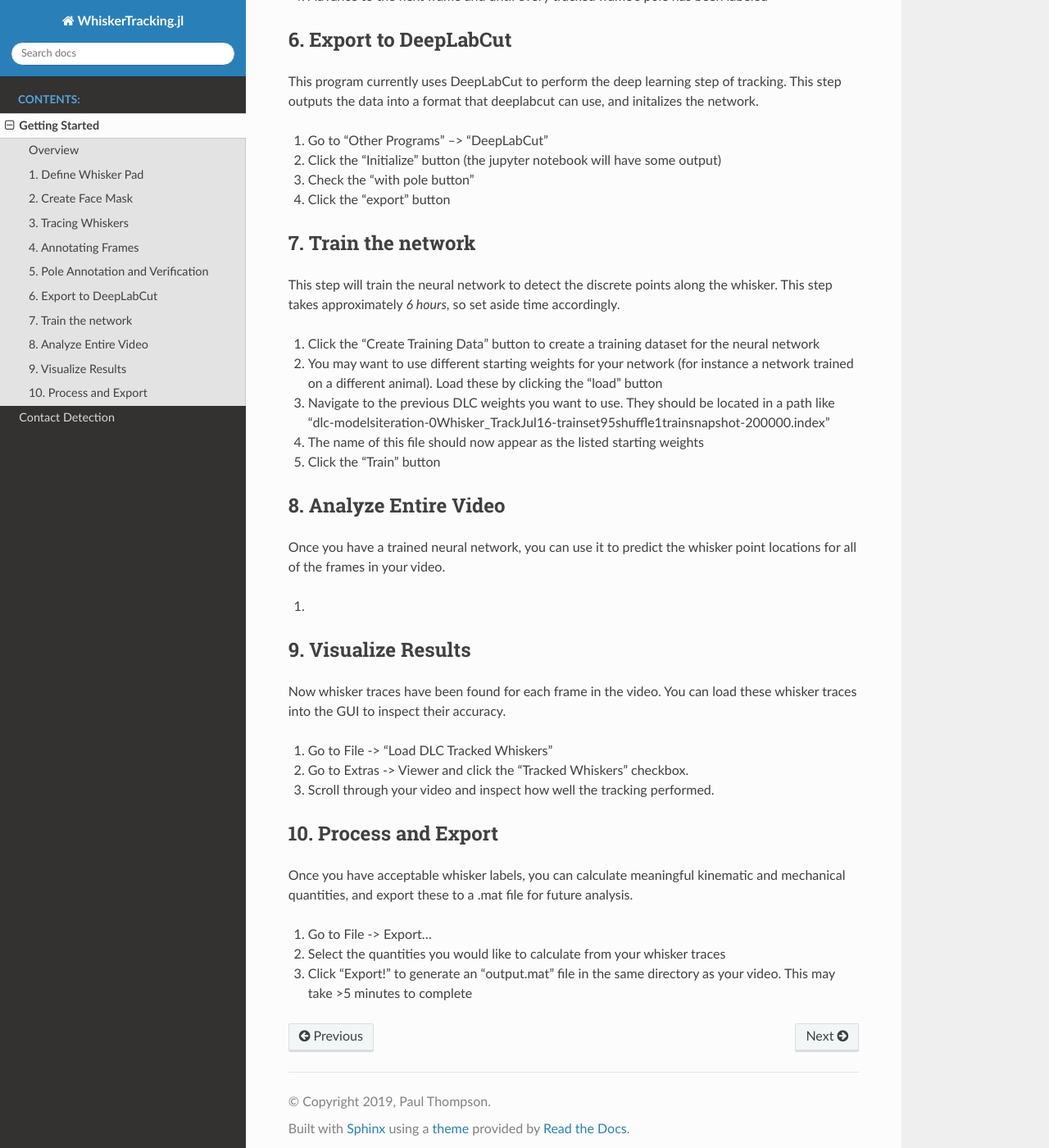
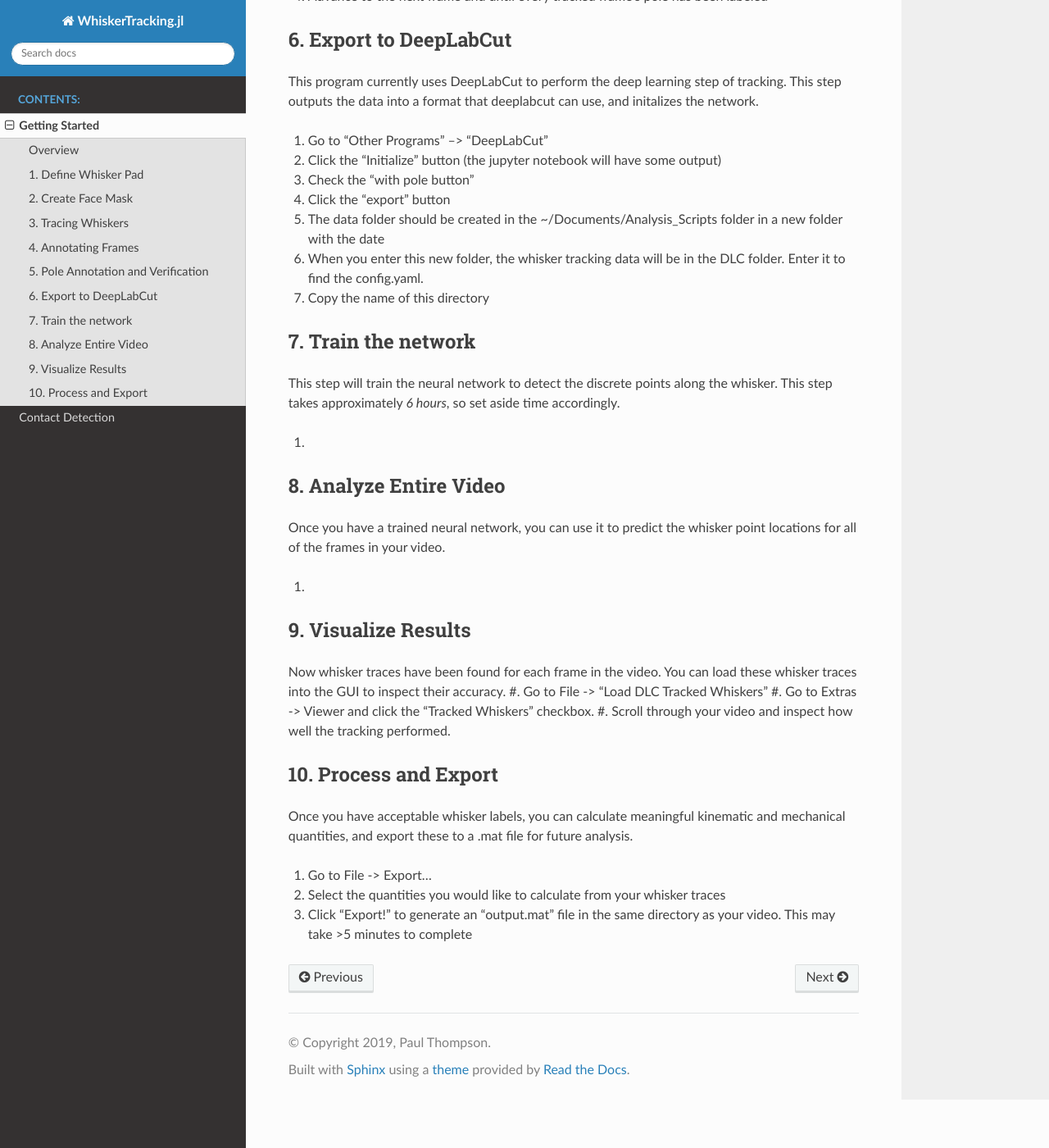
Before and after one commit to paulmthompson/WhiskerTracking.jl, a Sphinx documentation site: the page built from docs/Whisker_Tracking.rst, in a window 1280 px wide and 1400 px high, scrolled down 2791 px. Shown: the whole window at 82% size. Built offline with Sphinx 7.4.7 and the Read the Docs theme 2.0.0, drawn with Linux system fonts in a browser that asks for light colours.

Commit message:
can update pose configuration now

```diff
--- a/docs/Whisker_Tracking.rst
+++ b/docs/Whisker_Tracking.rst
@@ -121,6 +121,9 @@ outputs the data into a format that deeplabcut can use, and initalizes the netwo
 #. Click the "Initialize" button (the jupyter notebook will have some output)
 #. Check the "with pole button"
 #. Click the "export" button
+#. The data folder should be created in the ~/Documents/Analysis_Scripts folder in a new folder with the date
+#. When you enter this new folder, the whisker tracking data will be in the DLC folder. Enter it to find the config.yaml.
+#. Copy the name of this directory
 
 *********************
 7. Train the network
@@ -129,11 +132,7 @@ outputs the data into a format that deeplabcut can use, and initalizes the netwo
 This step will train the neural network to detect the discrete points along the whisker. This step takes approximately
 *6 hours*, so set aside time accordingly.
 
-#. Click the "Create Training Data" button to create a training dataset for the neural network
-#. You may want to use different starting weights for your network (for instance a network trained on a different animal). Load these by clicking the "load" button
-#. Navigate to the previous DLC weights you want to use. They should be located in a path like "dlc-models\iteration-0\Whisker_TrackJul16-trainset95shuffle1\train\snapshot-200000.index"
-#. The name of this file should now appear as the listed starting weights
-#. Click the "Train" button
+#.
 
 ***********************
 8. Analyze Entire Video
@@ -150,7 +149,6 @@ in your video.
 
 Now whisker traces have been found for each frame in the video. You can load these whisker traces into the GUI to
 inspect their accuracy.
-
 #. Go to File -> "Load DLC Tracked Whiskers"
 #. Go to Extras -> Viewer and click the "Tracked Whiskers" checkbox.
 #. Scroll through your video and inspect how well the tracking performed.
```
Also changed, not shown: 2 other files.
